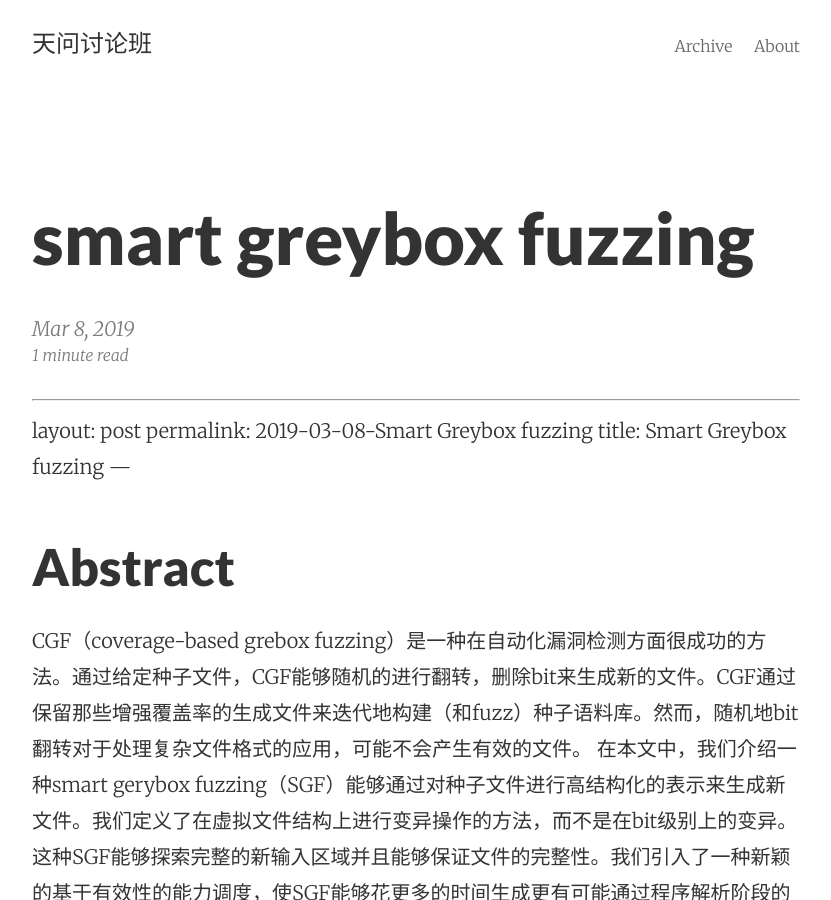
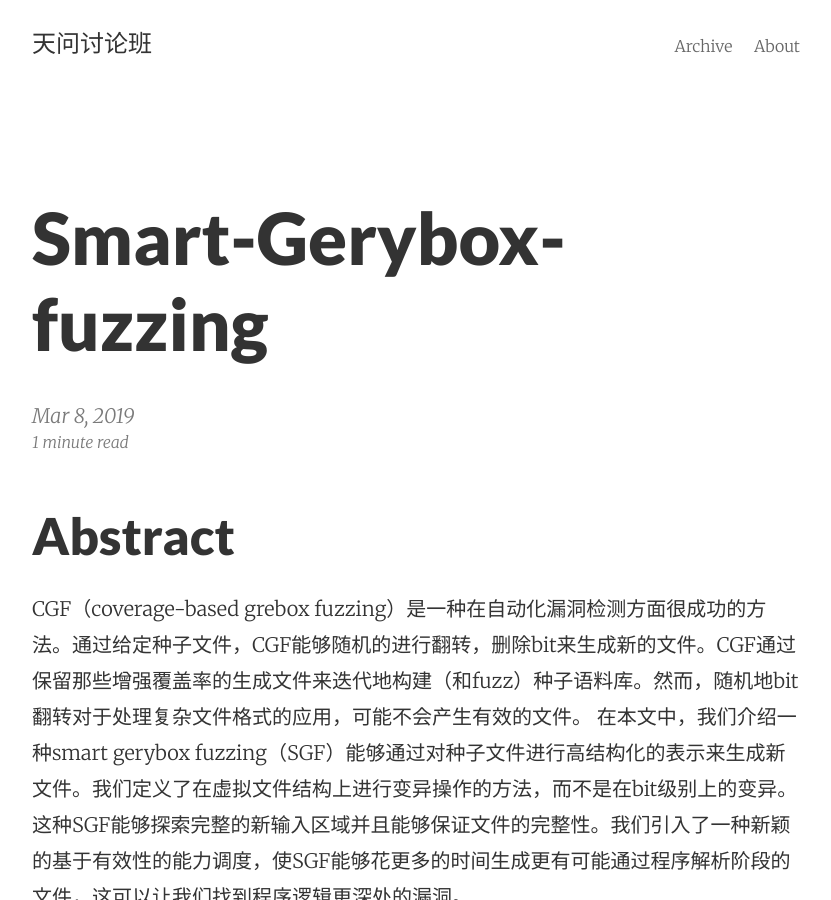
Before and after one commit to taolunban/taolunban.github.io, a Jekyll site: the page built from _posts/2019-03-08- Smart Greybox fuzzing.md, in a window 1280 px wide and 900 px high. Shown: the whole window, without its empty margins (224-1055 px from the left). Built offline with Jekyll 4.4.1, drawn with Linux system fonts in a browser that asks for light colours; our own code applies the rules of GitHub Pages for plain Markdown files.

Commit message:
Update 2019-03-08- Smart Greybox fuzzing.md

```diff
--- a/_posts/2019-03-08- Smart Greybox fuzzing.md
+++ b/_posts/2019-03-08- Smart Greybox fuzzing.md
@@ -1,8 +1,7 @@
-
 ---
 layout: post
-permalink: 2019-03-08-Smart Greybox fuzzing
-title: Smart Greybox fuzzing
+permalink: 2019-03-08-Smart-Gerybox-fuzzing
+title: Smart-Gerybox-fuzzing
 ---
 
 ## Abstract
```
